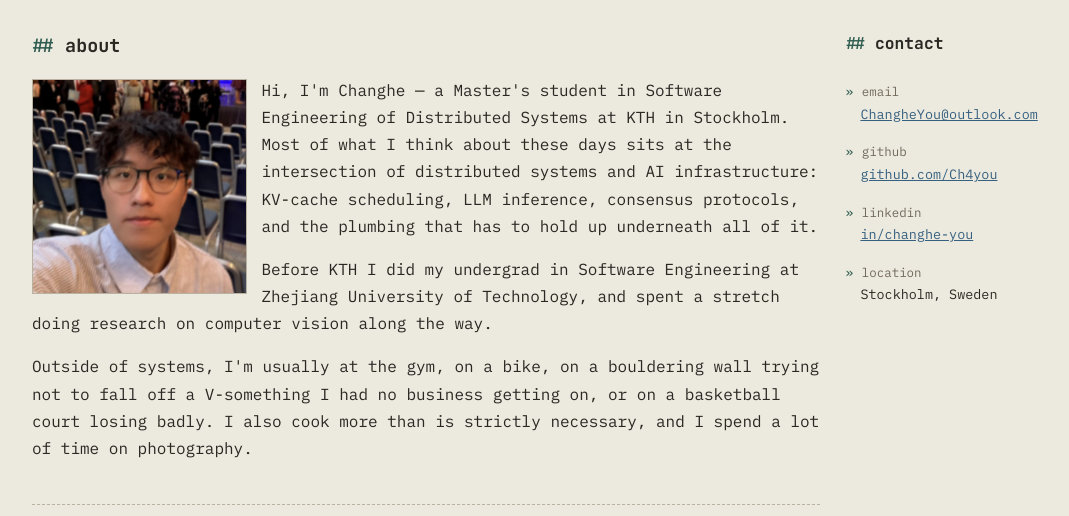
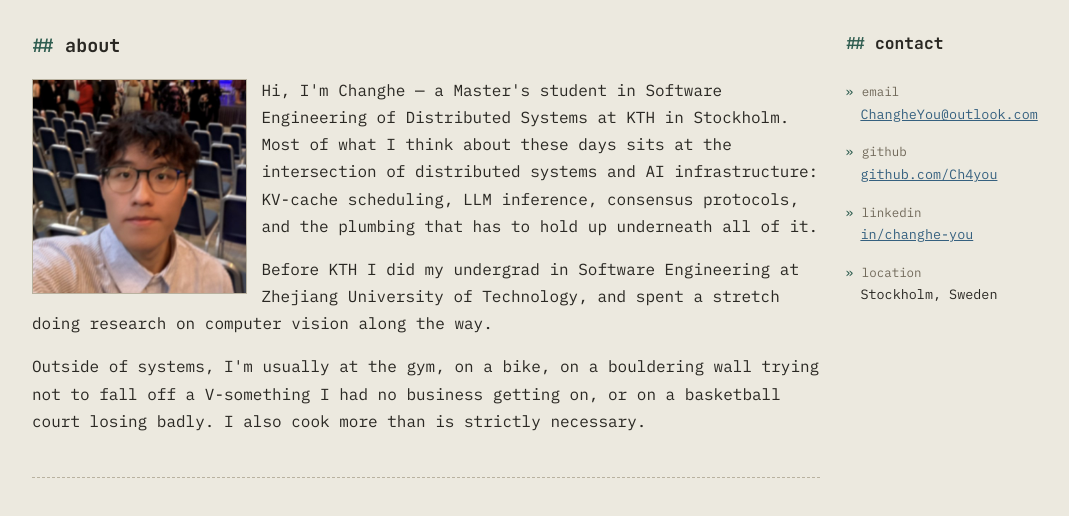
Before and after one commit to Ch4you/chyou, a plain HTML site: page index.html in a window 1280 px wide. Shown: the part 168-684 px from the top of the page, without its empty margins (0-1069 px from the left). Drawn offline with Linux system fonts and the light colour scheme.

Commit message:
Remove photography sentence

```diff
--- a/index.html
+++ b/index.html
@@ -344,7 +344,7 @@
     </div>
     <p>Hi, I'm Changhe — a Master's student in Software Engineering of Distributed Systems at KTH in Stockholm. Most of what I think about these days sits at the intersection of distributed systems and AI infrastructure: KV-cache scheduling, LLM inference, consensus protocols, and the plumbing that has to hold up underneath all of it.</p>
     <p>Before KTH I did my undergrad in Software Engineering at Zhejiang University of Technology, and spent a stretch doing research on computer vision along the way.</p>
-    <p>Outside of systems, I'm usually at the gym, on a bike, on a bouldering wall trying not to fall off a V-something I had no business getting on, or on a basketball court losing badly. I also cook more than is strictly necessary, and I spend a lot of time on photography.</p>
+    <p>Outside of systems, I'm usually at the gym, on a bike, on a bouldering wall trying not to fall off a V-something I had no business getting on, or on a basketball court losing badly. I also cook more than is strictly necessary.</p>
 
     </div>
     <aside class="sidebar">
```
